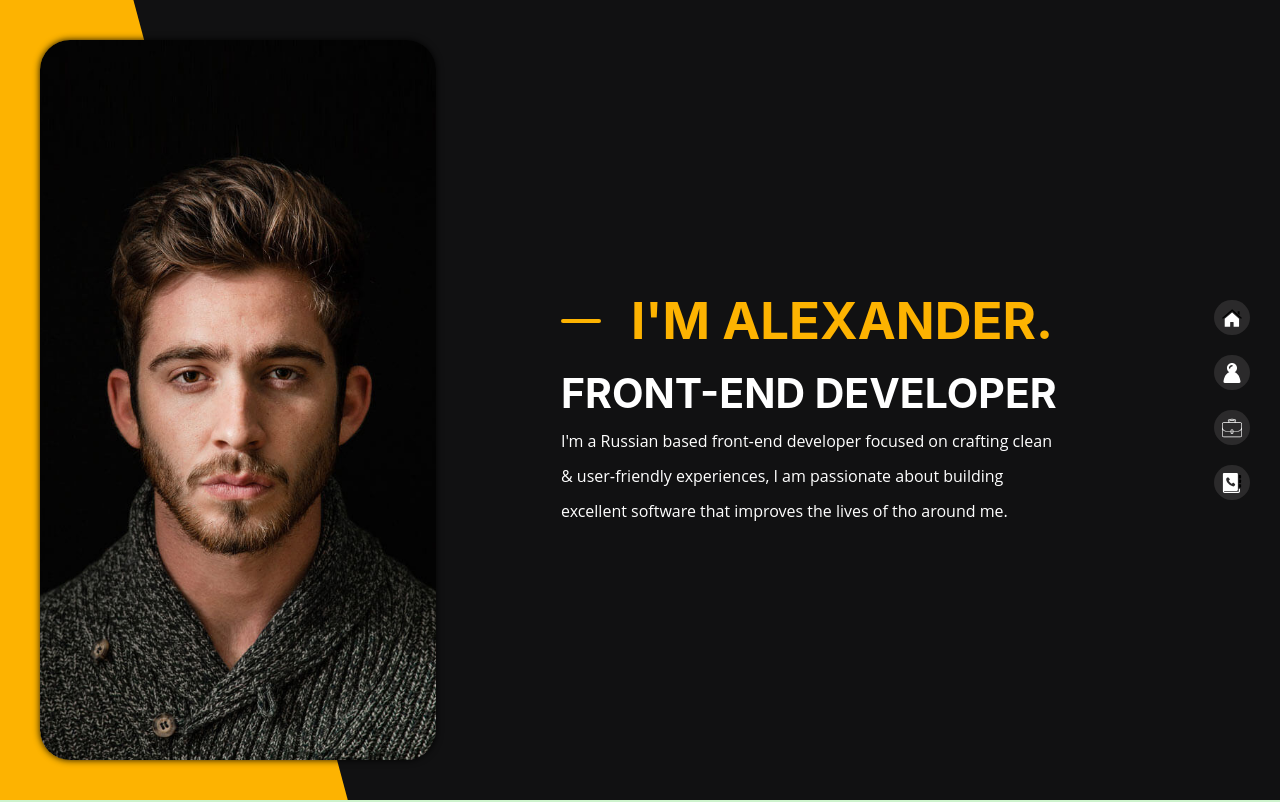
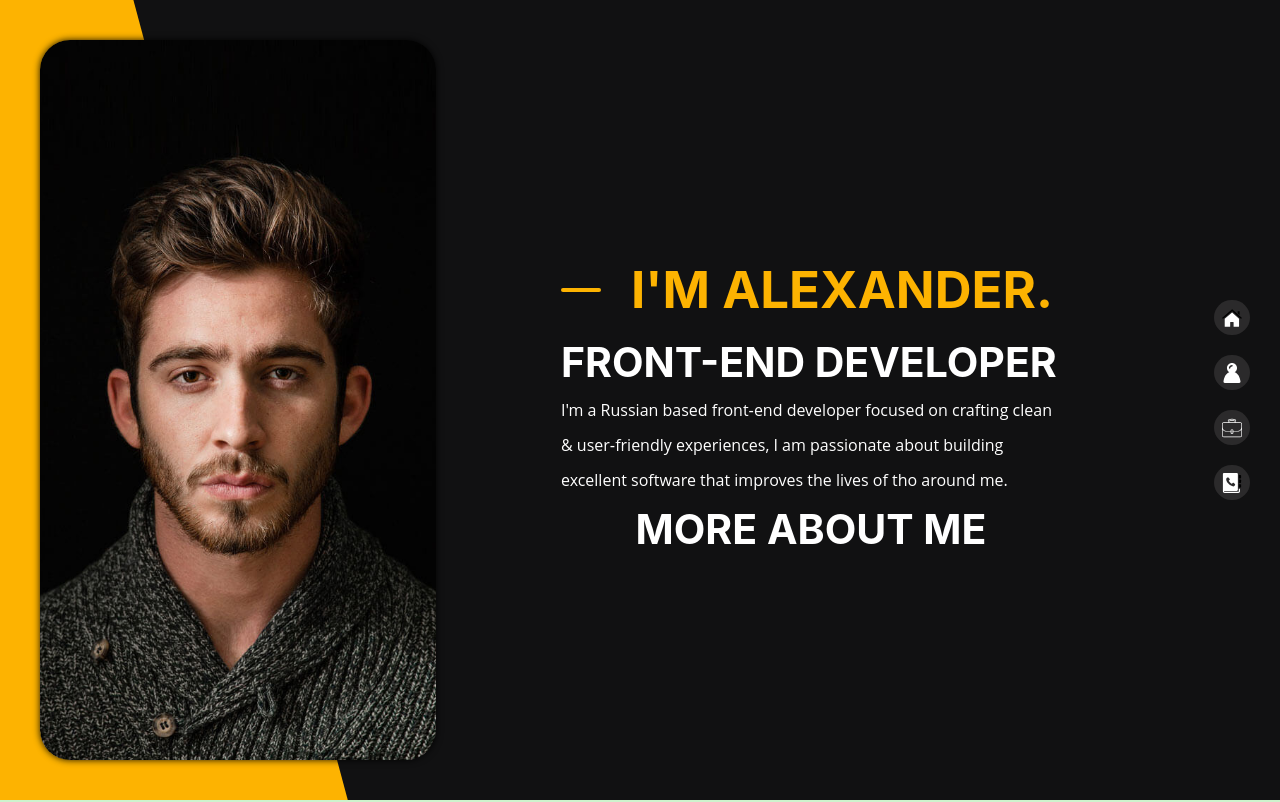
Before and after one commit to Alexander-Gladkikh/portfolio, a React (Create React App) app: page / in a window 1280 px wide. Shown: the top 802 px of the page. Built offline with nearby package versions, Linux system fonts and the light colour scheme.

Commit message:
create MyButton

```diff
--- /dev/null
+++ b/src/component/MyButton/MyButton.tsx
@@ -0,0 +1,11 @@
+import React from 'react';
+
+const MyButton: React.FC<any> = ({children, ...props}) => {
+    return (
+        <button>
+            <span>{children}</span>
+        </button>
+    );
+};
+
+export default MyButton;
--- a/src/component/main/Main.tsx
+++ b/src/component/main/Main.tsx
@@ -1,6 +1,7 @@
 import React from 'react';
 import s from './Main.module.scss'
 import container from '../../common/styles/Style.module.css'
+import MyButton from "../MyButton/MyButton";
 
 function Main() {
     return (
@@ -14,7 +15,9 @@ function Main() {
                     clean & user‑friendly experiences,
                     I am passionate about building
                     excellent software that improves
-                    the lives of tho around me.</p>
+                    the lives of tho around me.
+                </p>
+                <MyButton> MORE ABOUT ME</MyButton>
             </div>
         </div>
     );
```
Also changed, not shown: src/component/MyButton/arrow-right_icon.svg (added), src/component/MyButton/home.svg (added).
